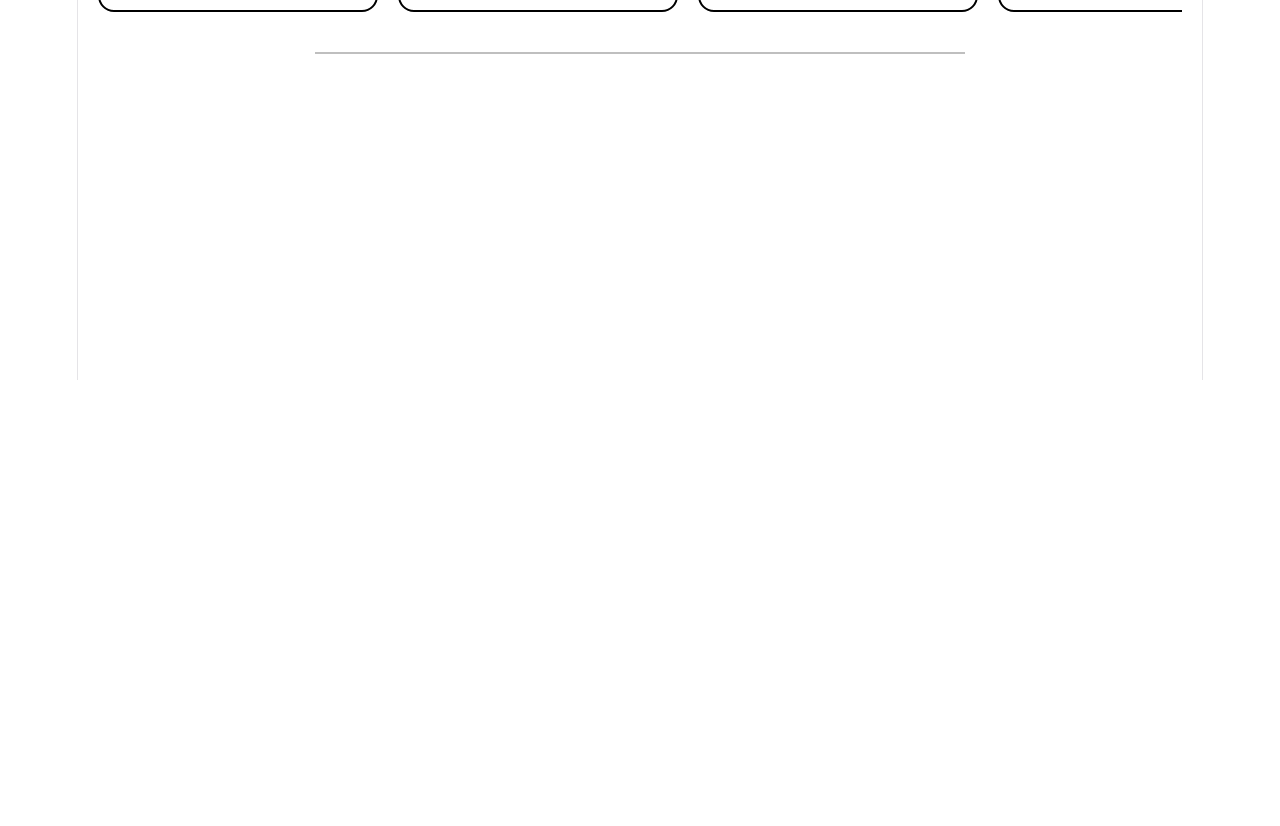
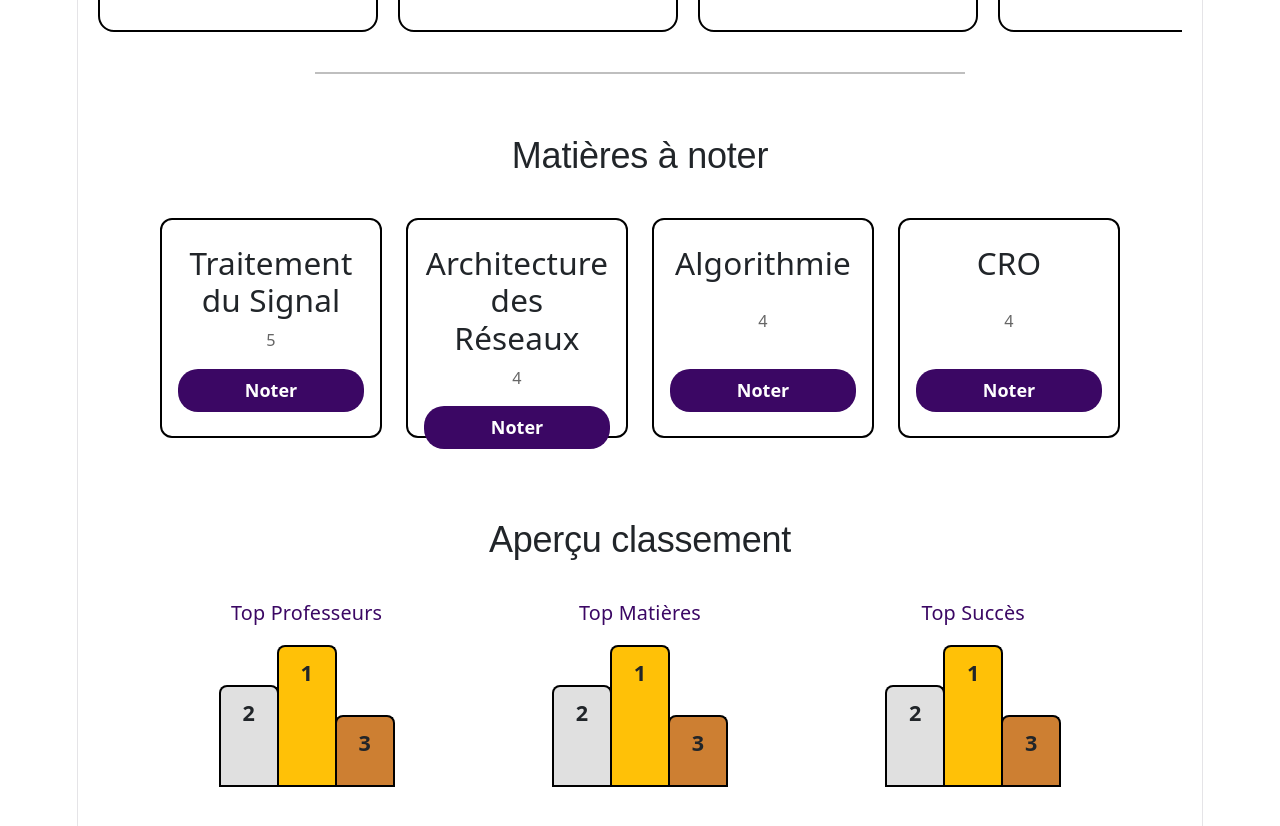
Before and after one commit to Xivo0/tcboxd-react, a React (Vite) app: page / in a window 1280 px wide. Shown: the part 420-1246 px from the top of the page. Before the commit the page ends 800 px from the top, so only its background shows below. Built offline with nearby package versions, Linux system fonts and the light colour scheme.

Commit message:
Ajout des matières à noter + leaderboards

```diff
--- a/src/App.tsx
+++ b/src/App.tsx
@@ -1,8 +1,9 @@
 import './App.css';
-import data from './mockData.json';
 
 import NavBar from './NavBar';
 import RecentReviews from './RecentReviews';
+import SubjectsToRate from './SubjectsToRate';
+import RankingPreview from './RankingPreview';
 
 
 function App() {
@@ -11,6 +12,8 @@ function App() {
     <>
     <NavBar />
     <RecentReviews/>
+    <SubjectsToRate/>
+    <RankingPreview/>
     </>
   );
 }
--- /dev/null
+++ b/src/RankingPreview.css
@@ -0,0 +1,83 @@
+.ranking-section{
+    width:100%;
+    max-width: 1000px;
+    margin: 0 auto;
+    padding: 40px 20px;
+}
+
+.section-title{
+    text-align: center;
+    margin-bottom: 40px;
+    font-family: sans-serif;
+}
+
+.podiums-container{
+    display: flex;
+    justify-content: space-around;
+    flex-wrap: wrap;
+    gap: 40px;
+}
+
+.podiums-wrapper{
+    display: flex;
+    flex-direction: column;
+    align-items: center;
+}
+
+.podium-title{
+    font-size: 1.1rem;
+    margin-bottom: 20px;
+    color: #3b0764;
+}
+
+.podium{
+    display: flex;
+    align-items: flex-end;
+    justify-content: center;
+}
+
+.step{
+    width: 60px;
+    display: flex;
+    justify-content: center;
+    align-items: flex-start;
+    padding-top: 10px;
+    font-weight: bold;
+    font-size: 1.2rem;
+
+    border: 2px solid #000;
+    border-bottom: none;
+    border-radius: 8px 8px 0 0;
+}
+.step-first{
+    height: 140px;
+    background-color: #FFC107;
+    z-index: 2;
+}
+
+.step-second{
+    height: 100px;
+    background-color: #e0e0e0;
+    margin-right: -2px;
+}
+
+.step-third{
+    height: 70px;
+    background-color: #cd7f32;
+    margin-left: -2px;
+}
+
+.podium-base{
+    width: 100%;
+    height: 2px;
+    background-color: #000;
+}
+
+@media (max-width: 768px){
+    .step{
+        width: 45px;
+    }
+    .step-first {height: 110px;}
+    .step-second {height: 80px;}
+    .step-third {height: 50px;}
+}
--- /dev/null
+++ b/src/RankingPreview.tsx
@@ -0,0 +1,40 @@
+import './RankingPreview.css';
+
+export default function RankingPreview(){
+
+    const rankings = [
+    { id: 1, title: "Top Professeurs" },
+    { id: 2, title: "Top Matières" },
+    { id: 3, title: "Top Succès" }
+  ];
+  return(
+    <section className='ranking-section'>
+        <h2 className='section-title'>Aperçu classement</h2>
+
+        <div className='podiums-container'>
+            {rankings.map((ranking) =>(
+                <div key={ranking.id} className='podium-wrapper'>
+                    <h3 className='podium-title'>{ranking.title}</h3>
+
+                    <div className='podium'>
+                        <div className='step step-second'>
+                            <span className='step-number'>2</span>
+                        </div>
+                        <div className='step step-first'>
+                            <span className='step-number'>1</span>
+                        </div>
+                        <div className='step step-third'>
+                            <span className='step-number'>3</span>
+                        </div>
+                    </div>
+                    <div className='podium-base'></div>
+
+                </div>
+            ))}
+        </div>
+
+    </section>
+  );
+
+
+}
--- a/src/RecentReviews.css
+++ b/src/RecentReviews.css
@@ -23,12 +23,7 @@
 }
 
 /* Masquer la barre de défilement pour un look plus "propre" (Optionnel) */
-.scroll-container::-webkit-scrollbar {
-  display: none; /* Chrome, Safari, Edge */
-}
-.scroll-container {
-  scrollbar-width: none; /* Firefox */
-}
+
 
 /* LES CARTES */
 .review-card {
--- /dev/null
+++ b/src/SubjectsToRate.css
@@ -0,0 +1,80 @@
+/* Conteneur global de la section */
+.subjects-section {
+  width: 100%;
+  max-width: 1000px; /* Même largeur max que la section précédente pour aligner le tout */
+  margin: 0 auto 40px auto; /* Centre la section horizontalement */
+  padding: 0 20px;
+}
+
+.section-title {
+  text-align: center;
+  margin-bottom: 30px;
+  font-family: sans-serif;
+}
+
+/* LA GRILLE MAGIQUE */
+.subjects-grid {
+  display: grid;
+  /* Crée 4 colonnes de taille égale (1fr = 1 fraction de l'espace disponible) */
+  grid-template-columns: repeat(4, 1fr);
+  gap: 24px; /* L'espace régulier entre les cartes */
+}
+
+/* LE STYLE DES CARTES */
+.subject-card {
+  display: flex;
+  flex-direction: column;
+  justify-content: space-between; /* Pousse le bouton vers le bas */
+  align-items: center;
+
+  height: 220px; /* Un peu plus hautes que larges, comme sur ton dessin */
+  border: 2px solid #000;
+  border-radius: 12px;
+  padding: 24px 16px;
+  background-color: #fff;
+  text-align: center;
+
+  transition: transform 0.2s ease, box-shadow 0.2s ease;
+}
+
+.subject-card:hover {
+  transform: translateY(-5px);
+  box-shadow: 0 8px 15px rgba(0, 0, 0, 0.1); /* Petite ombre sympa au survol */
+}
+
+.subject-code {
+  color: #666;
+  font-size: 0.9rem;
+  margin-bottom: 16px;
+}
+
+/* Le bouton à l'intérieur de la carte */
+.rate-button {
+  background-color: #3B0764; /* Le violet foncé de ton croquis */
+  color: white;
+  border: none;
+  border-radius: 20px;
+  padding: 8px 24px;
+  font-weight: bold;
+  cursor: pointer;
+  width: 100%;
+}
+
+.rate-button:hover {
+  background-color: #580b94; /* Un peu plus clair au survol */
+}
+
+/* --- RESPONSIVE DESIGN (Optionnel mais recommandé) --- */
+/* Sur les petits écrans (tablettes), on passe à 2 colonnes */
+@media (max-width: 768px) {
+  .subjects-grid {
+    grid-template-columns: repeat(2, 1fr);
+  }
+}
+
+/* Sur les très petits écrans (téléphones), on passe à 1 colonne */
+@media (max-width: 480px) {
+  .subjects-grid {
+    grid-template-columns: 1fr;
+  }
+}
--- /dev/null
+++ b/src/SubjectsToRate.tsx
@@ -0,0 +1,27 @@
+import './SubjectsToRate.css';
+import data from './mockData.json';
+
+export default function SubjectsToRate(){
+    const coursesList = data.courses
+
+    return(
+        <section className="subjects-section">
+      <h2 className="section-title">Matières à noter</h2>
+
+      {/* Le conteneur de la grille */}
+      <div className="subjects-grid">
+
+        {coursesList.map((courses) => (
+          <div key={courses.id} className="subject-card">
+            <h3>{courses.name}</h3>
+            <span className="subject-code">{courses.credits}</span>
+
+            {/* Un petit bouton factice pour inviter au clic */}
+            <button className="rate-button">Noter</button>
+          </div>
+        ))}
+
+      </div>
+    </section>
+    )
+}
--- a/src/index.css
+++ b/src/index.css
@@ -34,7 +34,7 @@
   :root {
     --text: #9ca3af;
     --text-h: #f3f4f6;
-    --bg: #16171d;
+    --bg: #0B1622;
     --border: #2e303a;
     --code-bg: #1f2028;
     --accent: #c084fc;
@@ -60,10 +60,12 @@
   display: flex;
   flex-direction: column;
   box-sizing: border-box;
+
 }
 
 body {
   margin: 0;
+
 }
 
 h1,
```
